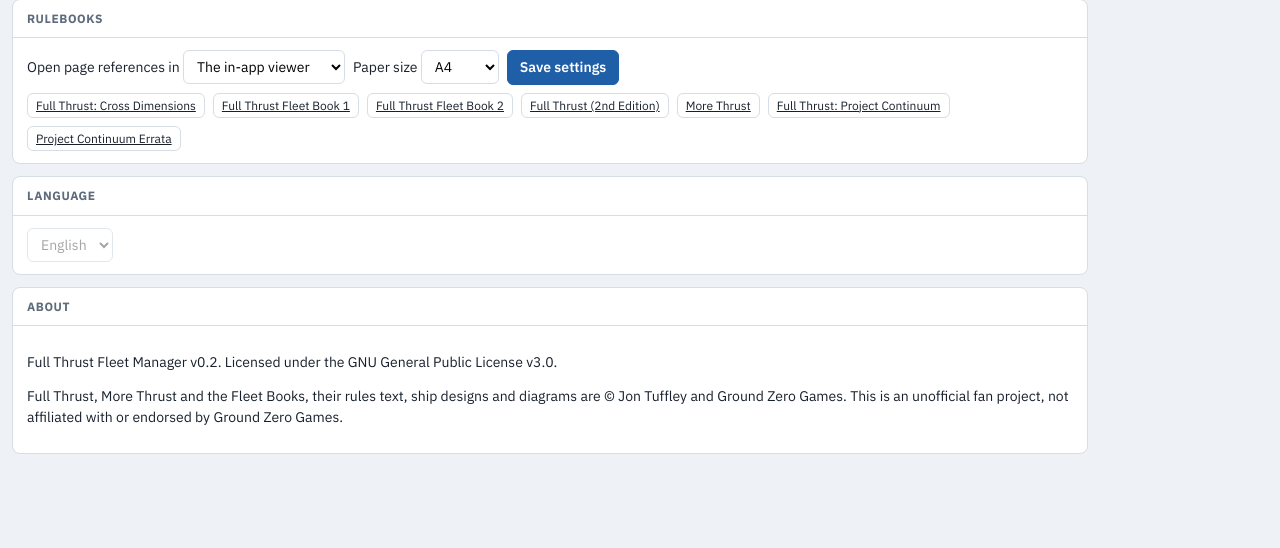
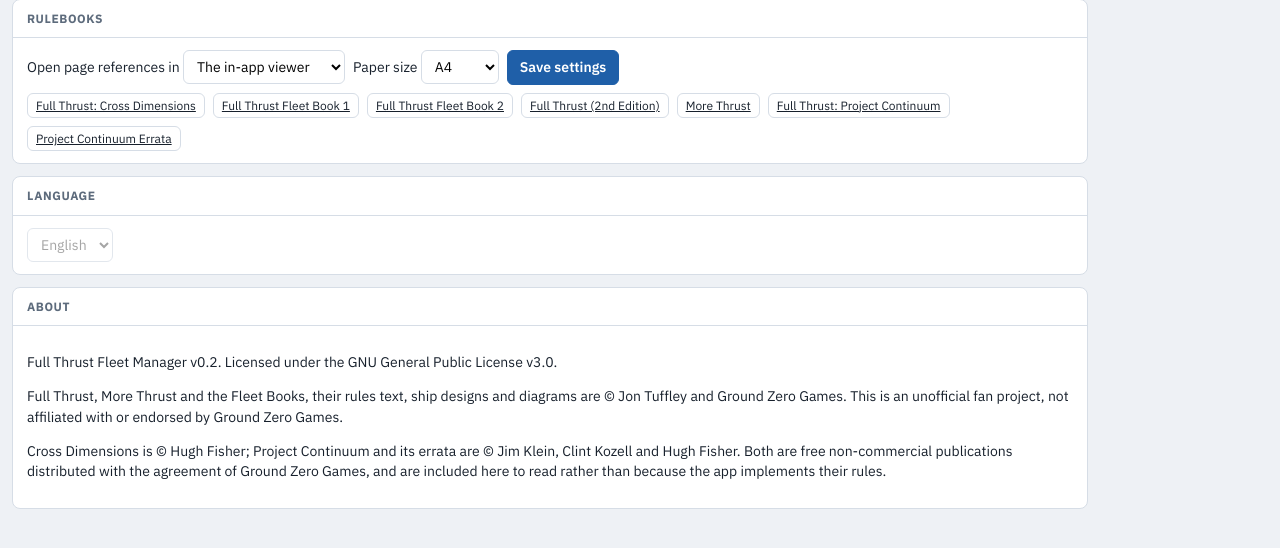
Before and after one commit to TheRealDeltrex/FullThrustFleetManager, a Flask app: page /settings in a window 1280 px wide. Shown: the part 136-684 px from the top of the page. Run offline with Flask 3, Linux system fonts and the light colour scheme.

Commit message:
Credit the reference books' authors in the app
The About panel named only Ground Zero Games, while the app ships Cross
Dimensions and Project Continuum too. NOTICE.md and each book's own title
page credited them; the app itself did not.

Held back from v0.2 deliberately: the zip was already published, and
changing the app then would have left the online build differing from the
download people were getting. It rides along with the next release.

Co-Authored-By: Claude Opus 5 <noreply@anthropic.com>

```diff
--- a/templates/settings.html
+++ b/templates/settings.html
@@ -48,6 +48,8 @@
       <div class="body">
         <p>{{ _("Full Thrust Fleet Manager") }}{% if APP_VERSION %} v{{ APP_VERSION }}{% endif %}. {{ _("Licensed under the GNU General Public License v3.0.") }}</p>
         <p>{{ _("Full Thrust, More Thrust and the Fleet Books, their rules text, ship designs and diagrams are © Jon Tuffley and Ground Zero Games. This is an unofficial fan project, not affiliated with or endorsed by Ground Zero Games.") }}</p>
+        {# The reference-only books are other people's work too, and the app ships it. #}
+        <p>{{ _("Cross Dimensions is © Hugh Fisher; Project Continuum and its errata are © Jim Klein, Clint Kozell and Hugh Fisher. Both are free non-commercial publications distributed with the agreement of Ground Zero Games, and are included here to read rather than because the app implements their rules.") }}</p>
       </div>
     </div>
   </section>
--- a/translations/en.json
+++ b/translations/en.json
@@ -95,6 +95,7 @@
  "Create fleet": "Create fleet",
  "Crew factors": "Crew factors",
  "Crippled": "Crippled",
+ "Cross Dimensions is © Hugh Fisher; Project Continuum and its errata are © Jim Klein, Clint Kozell and Hugh Fisher. Both are free non-commercial publications distributed with the agreement of Ground Zero Games, and are included here to read rather than because the app implements their rules.": "Cross Dimensions is © Hugh Fisher; Project Continuum and its errata are © Jim Klein, Clint Kozell and Hugh Fisher. Both are free non-commercial publications distributed with the agreement of Ground Zero Games, and are included here to read rather than because the app implements their rules.",
  "Current fleet": "Current fleet",
  "Custom ships": "Custom ships",
  "D": "D",
```
